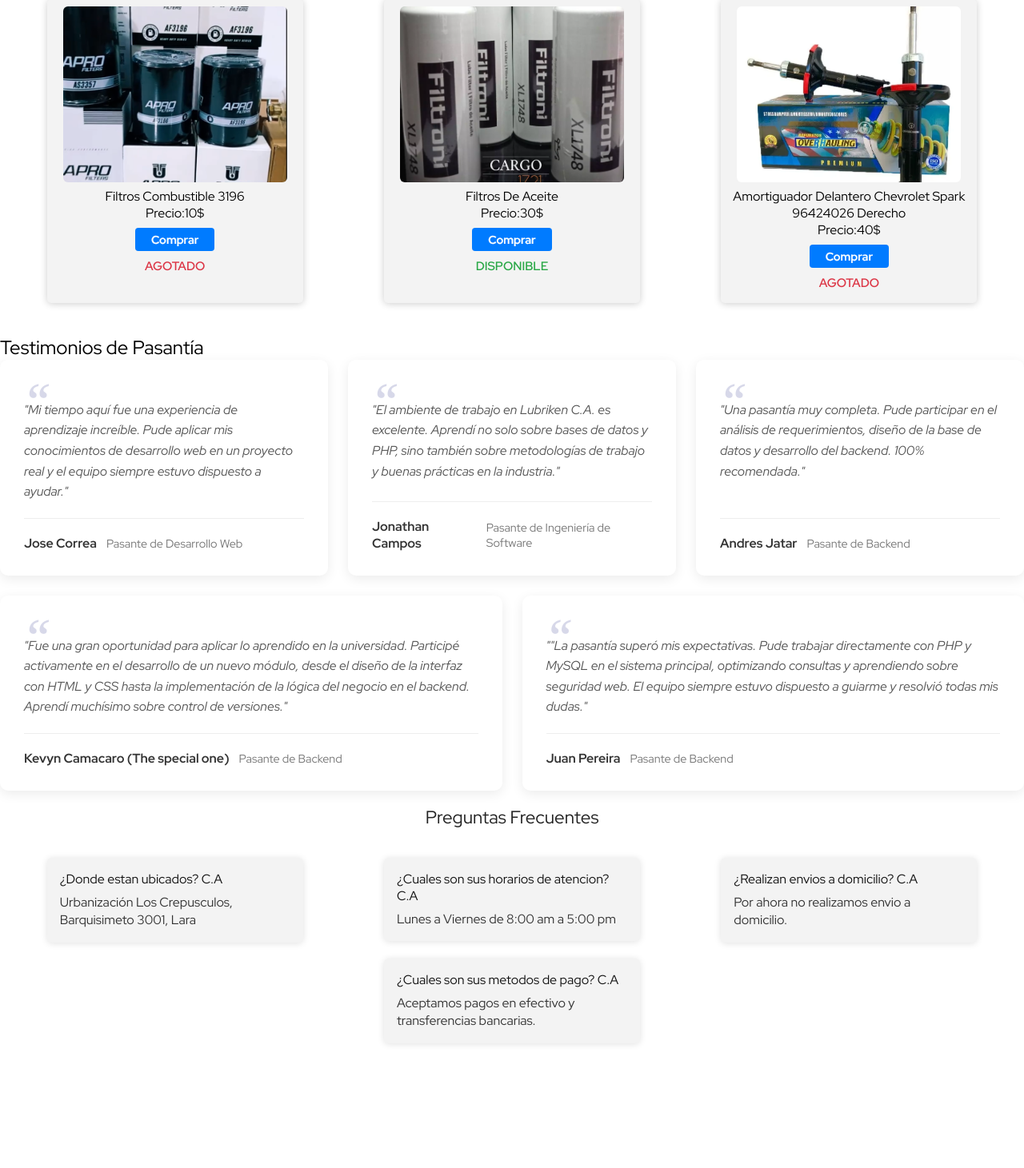
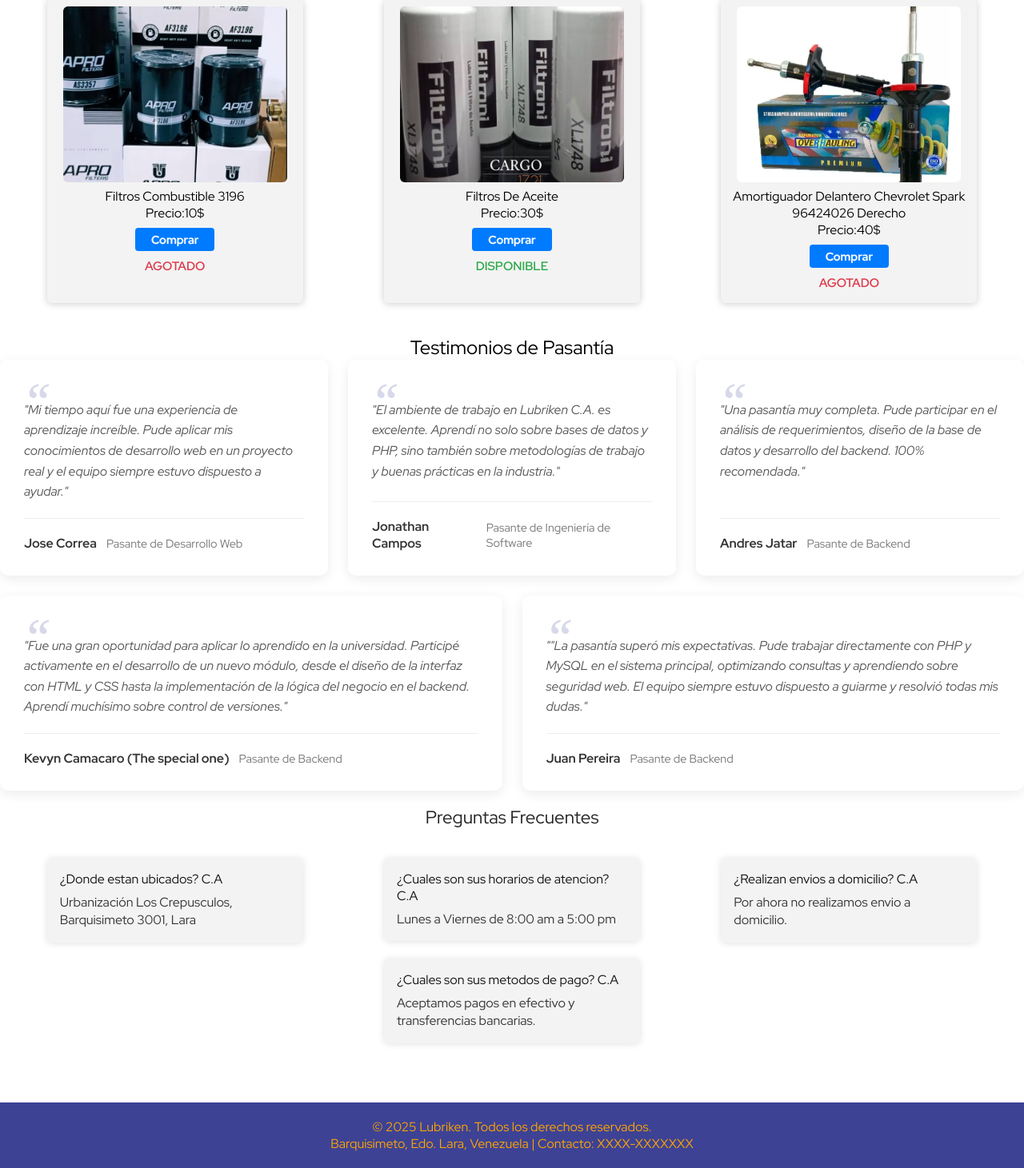
Before and after one commit to JonathanECH/loginPooMejorado, a PHP site: page /views/dashboard.php in a window 1280 px wide. Shown: the part 1496-2957 px from the top of the page at 80% size. Before the commit the page ends 2803 px from the top, so only its background shows below. Run offline with PHP 8.4, Linux system fonts and the light colour scheme; the visitor is signed in with stand-in values (Sample User, id 1); tables that the repository leaves empty or names only in its code hold one stand-in row (values such as "Sample post"); style sheets or scripts are compiled from the project's sources; some web fonts are replaced.

Commit message:
proyecto terminado gloria a dios

```diff
--- a/src/styles/css/globalStyles.css
+++ b/src/styles/css/globalStyles.css
@@ -1,4 +1,12 @@
 @import url("https://fonts.googleapis.com/css2?family=Momo+Trust+Display&family=Red+Hat+Display:ital,wght@0,300..900;1,300..900&display=swap");
+:root {
+  --primary-color: orange;
+  --secondary-color: #3d4295;
+  --ternary-color: #5c61e1;
+  --font-color: #333333;
+  --background-color: #ffffff;
+}
+
 * {
   padding: 0;
   margin: 0;
@@ -11,9 +19,25 @@
   scroll-behavior: smooth;
 }
 
+body #testimonio-pepon {
+  text-align: center;
+}
 body .errorMsg {
   color: red;
   font-weight: bold;
   border: 1px solid red;
   padding: 10px;
 }
+
+footer {
+  width: 100%;
+  /* Fondo con el color de fuente oscuro y texto blanco */
+  background-color: var(--secondary-color);
+  color: var(--primary-color);
+  padding: 20px 0;
+  margin-top: 50px;
+  text-align: center;
+  -webkit-box-sizing: border-box;
+          box-sizing: border-box;
+  position: relative;
+}
--- a/src/styles/scss/globalStyles.scss
+++ b/src/styles/scss/globalStyles.scss
@@ -1,4 +1,5 @@
 @import "globalfonts";
+@import "globalVariables";
 * {
   padding: 0;
   margin: 0;
@@ -11,6 +12,9 @@
 }
 
 body {
+  #testimonio-pepon{
+    text-align: center;
+  }
   .errorMsg {
     color: red;
     font-weight: bold;
@@ -18,3 +22,15 @@ body {
     padding: 10px;
   }
 }
+
+footer {
+    width: 100%;
+    /* Fondo con el color de fuente oscuro y texto blanco */
+    background-color: var(--secondary-color);
+    color: var(--primary-color);
+    padding: 20px 0;
+    margin-top: 50px;
+    text-align: center;
+    box-sizing: border-box;
+    position: relative;
+}
--- a/src/views/dashboard.php
+++ b/src/views/dashboard.php
@@ -153,7 +153,7 @@ if (isset($_SESSION['update_error'])) {
         <h3 class="status sold-out">AGOTADO</h3>
       </figure>
     </section>
-    <h2>Testimonios de Pasantía</h2>
+    <h2 id="testimonio-pepon">Testimonios de Pasantía</h2>
     <section id="testimonios" class="testimonial-container">
 
       <section class="testimonial-card">
@@ -240,6 +240,12 @@ if (isset($_SESSION['update_error'])) {
     </section>
     <!--Preguntas frecuentes-->
   </main>
+  <footer>
+    <section class="footer-content">
+      <p>&copy; 2025 Lubriken. Todos los derechos reservados.</p>
+      <p>Barquisimeto, Edo. Lara, Venezuela | Contacto: XXXX-XXXXXXX</p>
+    </section>
+  </footer>
   <script src="../js/header-component.js"></script>
 </body>
 
```
